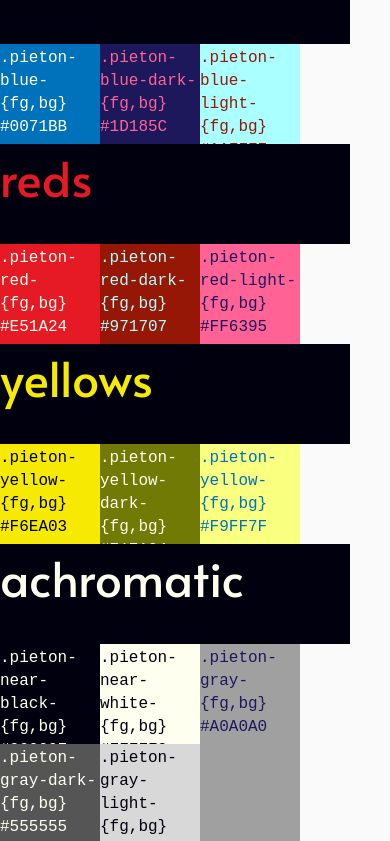
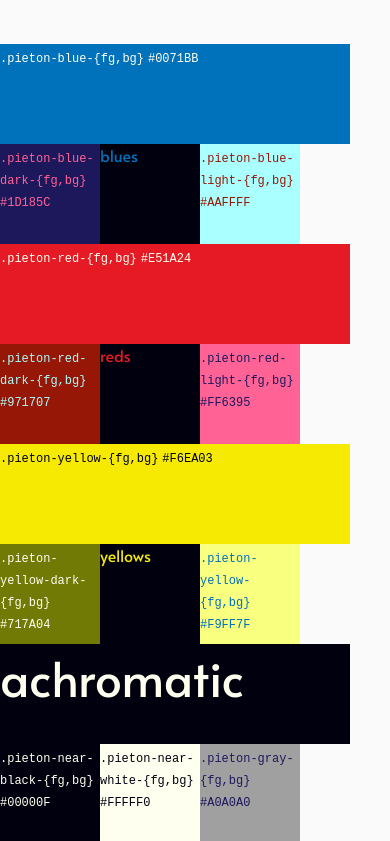
Before and after one commit to brazilla-ray/pieton, a website: page app/index.html in a window 390 px wide. Shown: the part 156-997 px from the top of the page. Drawn offline with Linux system fonts and the light colour scheme.

Commit message:
changes layout for mobile

```diff
--- a/app/index.html
+++ b/app/index.html
@@ -25,18 +25,18 @@
       </p>
     <![endif]-->
     <main class="grid-container">
-      <h1 class="row-1-1 full-width title-lg"><span lang="fr">pi&eacute;ton</span></h1>
+      <h1 class="row-1-2 full-width title-lg"><span lang="fr">pi&eacute;ton</span></h1>
       <dl class="full-width grid-container">
-        <dt class="row-1-1 full-width pieton-blue-fg pieton-near-black-bg title-md">blues</dt>
+        <dt class="row-2-1 column-3-2 pieton-blue-fg pieton-near-black-bg">blues</dt>
         <!-- blue -->
-        <dd class="row-2-1 column-1-2 pieton-blue-bg pieton-near-white-fg">
+        <dd class="row-1-1 full-width pieton-blue-bg pieton-near-white-fg">
           <div>
               <code>&period;pieton&hyphen;blue&hyphen;&lbrace;fg&comma;bg&rbrace;</code>
               <code>&num;0071BB</code>
           </div>
         </dd>
         <!-- dark blue -->
-        <dd class="row-2-1 column-3-2 pieton-blue-dark-bg pieton-red-light-fg">
+        <dd class="row-2-1 column-1-2 pieton-blue-dark-bg pieton-red-light-fg">
           <div>
             <code>&period;pieton&hyphen;blue&hyphen;dark&hyphen;&lbrace;fg&comma;bg&rbrace;</code>
             <code>&num;1D185C</code>
@@ -49,16 +49,16 @@
             <code>&num;AAFFFF</code>
           </div>
         </dd>
-        <dt class="row-3-1 full-width pieton-red-fg pieton-near-black-bg title-md">reds</dt>
+        <dt class="row-4-1 column-3-2 pieton-red-fg pieton-near-black-bg">reds</dt>
         <!-- red -->
-        <dd class="row-4-1 column-1-2 pieton-red-bg pieton-near-white-fg">
+        <dd class="row-3-1 full-width pieton-red-bg pieton-near-white-fg">
           <div>
             <code>&period;pieton&hyphen;red&hyphen;&lbrace;fg&comma;bg&rbrace;</code>
             <code>&num;E51A24</code>
           </div>
         </dd>
         <!-- dark red -->
-        <dd class="row-4-1 column-3-2 pieton-red-dark-bg pieton-blue-light-fg">
+        <dd class="row-4-1 column-1-2 pieton-red-dark-bg pieton-blue-light-fg">
           <div>
             <code>&period;pieton&hyphen;red&hyphen;dark&hyphen;&lbrace;fg&comma;bg&rbrace;</code>
             <code>&num;971707</code>
@@ -71,23 +71,23 @@
             <code>&num;FF6395</code>
           </div>
         </dd>
-        <dt class="row-5-1 full-width pieton-yellow-fg pieton-near-black-bg title-md">yellows</dt>
+        <dt class="row-6-1 column-3-2 pieton-yellow-fg pieton-near-black-bg">yellows</dt>
         <!-- yellow -->
-        <dd class="row-6-1 column-1-2 pieton-yellow-bg pieton-near-black-fg">
+        <dd class="row-5-1 full-width pieton-yellow-bg pieton-near-black-fg">
           <div>
             <code>&period;pieton&hyphen;yellow&hyphen;&lbrace;fg&comma;bg&rbrace;</code>
             <code>&num;F6EA03</code>
           </div>
         </dd>
         <!-- dark yellow-->
-        <dd class="row-6-1 column-3-2 pieton-yellow-dark-bg pieton-near-white-fg">
+        <dd class="row-6-1 column-1-2 pieton-yellow-dark-bg pieton-near-white-fg">
           <div>
             <code>&period;pieton&hyphen;yellow&hyphen;dark&hyphen;&lbrace;fg&comma;bg&rbrace;</code>
             <code>&num;717A04</code>
           </div>
         </dd>
         <!-- light yellow-->
-        <dd class="row-6-1 column-5-2 pieton-yellow-light-bg pieton-blue-fg">
+        <dd class="column-5-2 column-3-2 pieton-yellow-light-bg pieton-blue-fg">
           <div>
             <code>&period;pieton&hyphen;yellow&hyphen;&lbrace;fg&comma;bg&rbrace;</code>
             <code>&num;F9FF7F</code>
@@ -107,14 +107,14 @@
             <code>&period;pieton&hyphen;near&hyphen;white&hyphen;&lbrace;fg&comma;bg&rbrace;</code>
             <code>&num;FFFFF0</code>
           </div>
-        </dd class="row-8-1">
+        </dd>
         <!-- gray -->
         <dd class="row-8-2 column-5-2 pieton-gray-bg pieton-blue-dark-fg">
           <div>
             <code>&period;pieton&hyphen;gray&hyphen;&lbrace;fg&comma;bg&rbrace;</code>
             <code>&num;A0A0A0</code>
           </div>
-        </dd class="row-8-1">
+        </dd>
         <!-- dark gray -->
         <dd class="row-9-1 column-1-2 pieton-gray-dark-bg pieton-near-white-fg">
           <div>
--- a/app/styles/typography.css
+++ b/app/styles/typography.css
@@ -1,6 +1,10 @@
 body {
   font-family: 'Alata', sans-serif;
   font-size: 16px;
+}
+
+code {
+  font-size: 0.75rem;
 }
 
 .title-lg {
```
